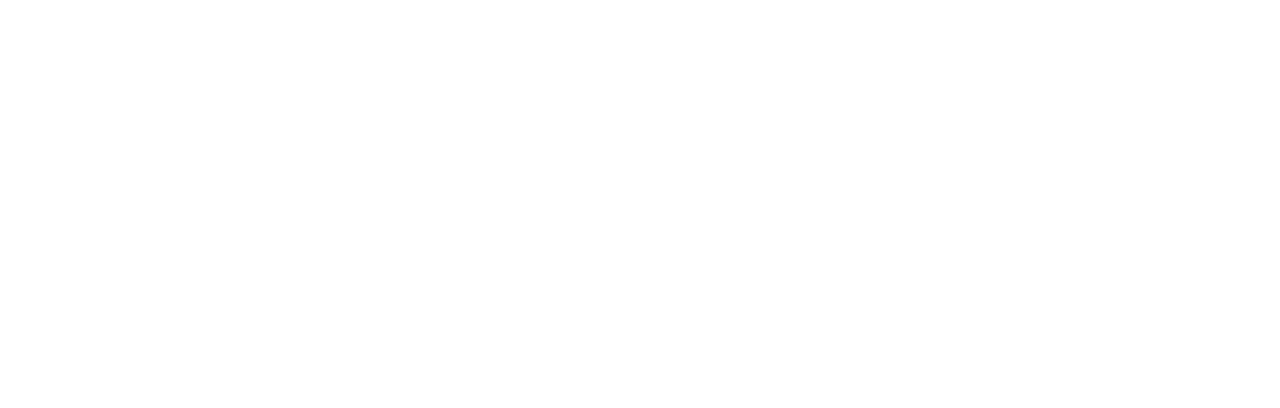
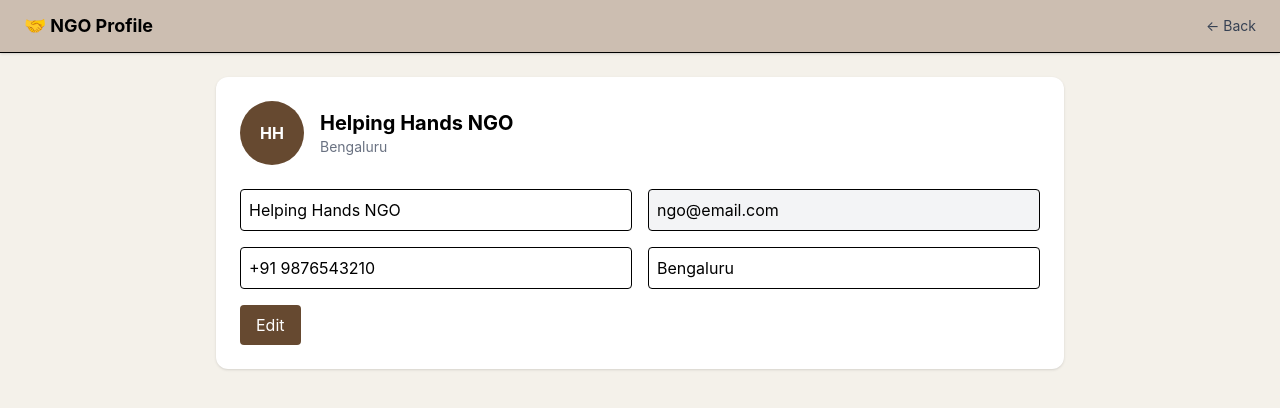
Before and after one commit to Mahima-Koul/food-rescue-platform, a React (Vite) app in the folder frontend/: page /ngo-profile in a window 1280 px wide. Before the commit this address had no page. Shown: the top 408 px of the page. Built offline with nearby package versions, Linux system fonts and the light colour scheme.

Commit message:
Restr and ngo profiles added

```diff
--- a/frontend/src/App.jsx
+++ b/frontend/src/App.jsx
@@ -9,6 +9,8 @@ import AddDonation from "./pages/AddDonation";
 import ContactUs from "./pages/ContactUs";
 import OurVision from "./pages/OurVision";
 import NgoMap from "./pages/NgoMap";
+import NGOProfile from "./pages/NGOProfile";
+import RestaurantProfile from "./pages/RestaurantProfile";
 
 
 function AppContent() {
@@ -29,6 +31,9 @@ function AppContent() {
         <Route path="/add-donation" element={<AddDonation />} />
         <Route path="/contact-us" element={<ContactUs />} />
         <Route path="/our-vision" element={<OurVision />} />
+        <Route path="/ngo-profile" element={<NGOProfile />} />
+        <Route path="/restaurant-profile" element={<RestaurantProfile />} />
+
       </Routes>
     </>
   );
--- /dev/null
+++ b/frontend/src/pages/NGOProfile.jsx
@@ -0,0 +1,91 @@
+import { useState } from "react";
+
+export default function NGOProfile() {
+  const [user, setUser] = useState({
+    name: "Helping Hands NGO",
+    email: "ngo@email.com",
+    location: "Bengaluru",
+    phone: "+91 9876543210",
+  });
+
+  const [editing, setEditing] = useState(false);
+
+  const handleChange = (e) => {
+    setUser({ ...user, [e.target.name]: e.target.value });
+  };
+
+  return (
+    <div className="min-h-screen bg-[#f4f1ea]">
+
+      {/* Navbar */}
+      <nav className="bg-[#ccbeb1] border-b shadow-sm px-6 py-3 flex justify-between items-center">
+        <h1 className="font-bold text-lg">🤝 NGO Profile</h1>
+        <button
+          onClick={() => window.location.href = "/ngo-dashboard"}
+          className="text-sm text-gray-700"
+        >
+          ← Back
+        </button>
+      </nav>
+
+      <main className="max-w-4xl mx-auto p-6">
+
+        <div className="bg-white rounded-xl shadow p-6">
+
+          {/* Avatar */}
+          <div className="flex items-center gap-4 mb-6">
+            <div className="w-16 h-16 rounded-full bg-[#664930] text-white flex items-center justify-center font-bold">
+              HH
+            </div>
+            <div>
+              <h2 className="text-xl font-bold">{user.name}</h2>
+              <p className="text-gray-500 text-sm">{user.location}</p>
+            </div>
+          </div>
+
+          {/* Fields */}
+          <div className="grid sm:grid-cols-2 gap-4">
+            <input
+              name="name"
+              value={user.name}
+              disabled={!editing}
+              onChange={handleChange}
+              className="p-2 border rounded"
+            />
+            <input
+              value={user.email}
+              disabled
+              className="p-2 border rounded bg-gray-100"
+            />
+            <input
+              name="phone"
+              value={user.phone}
+              disabled={!editing}
+              onChange={handleChange}
+              className="p-2 border rounded"
+            />
+            <input
+              name="location"
+              value={user.location}
+              disabled={!editing}
+              onChange={handleChange}
+              className="p-2 border rounded"
+            />
+          </div>
+
+          {/* Button */}
+          <div className="mt-4 flex gap-3">
+            <button
+              onClick={() => setEditing(!editing)}
+              className="bg-[#664930] hover:bg-[#4a3520] text-white px-4 py-2 rounded"
+            >
+              {editing ? "Save" : "Edit"}
+            </button>
+          </div>
+
+        </div>
+
+      </main>
+    </div>
+  );
+}
--- /dev/null
+++ b/frontend/src/pages/RestaurantProfile.jsx
@@ -0,0 +1,91 @@
+import { useState } from "react";
+
+export default function RestaurantProfile() {
+  const [user, setUser] = useState({
+    name: "Spice Paradise",
+    email: "restaurant@email.com",
+    location: "Koramangala, Bengaluru",
+    phone: "+91 9876543210",
+  });
+
+  const [editing, setEditing] = useState(false);
+
+  const handleChange = (e) => {
+    setUser({ ...user, [e.target.name]: e.target.value });
+  };
+
+  return (
+    <div className="min-h-screen bg-[#f4f1ea] font-sans">
+
+      {/* Navbar */}
+      <nav className="bg-[#ccbeb1] border-b px-6 py-3 flex justify-between items-center">
+        <h1 className="font-bold text-lg">🥗 Restaurant Profile</h1>
+        <button
+          onClick={() => window.location.href = "/restaurant-dashboard"}
+          className="text-sm text-gray-700"
+        >
+          ← Back
+        </button>
+      </nav>
+
+      <main className="max-w-5xl mx-auto p-6">
+
+        <div className="bg-white rounded-xl shadow p-6">
+
+          {/* Avatar */}
+          <div className="flex items-center gap-4 mb-6">
+            <div className="w-16 h-16 rounded-full bg-[#664930] text-white flex items-center justify-center font-bold">
+              SP
+            </div>
+            <div>
+              <h2 className="text-xl font-bold">{user.name}</h2>
+              <p className="text-gray-500 text-sm">{user.location}</p>
+            </div>
+          </div>
+
+          {/* Fields */}
+          <div className="grid sm:grid-cols-2 gap-4">
+            <input
+              name="name"
+              value={user.name}
+              disabled={!editing}
+              onChange={handleChange}
+              className="p-2 border rounded"
+            />
+            <input
+              value={user.email}
+              disabled
+              className="p-2 border rounded bg-gray-100"
+            />
+            <input
+              name="phone"
+              value={user.phone}
+              disabled={!editing}
+              onChange={handleChange}
+              className="p-2 border rounded"
+            />
+            <input
+              name="location"
+              value={user.location}
+              disabled={!editing}
+              onChange={handleChange}
+              className="p-2 border rounded"
+            />
+          </div>
+
+          {/* Button */}
+          <div className="mt-4 flex gap-3">
+            <button
+              onClick={() => setEditing(!editing)}
+              className="bg-[#664930] hover:bg-[#4a3520] text-white px-4 py-2 rounded"
+            >
+              {editing ? "Save" : "Edit"}
+            </button>
+          </div>
+
+        </div>
+
+      </main>
+    </div>
+  );
+}
```
Also changed, not shown: 1 other file (tests, documents, lock files or other folders).
